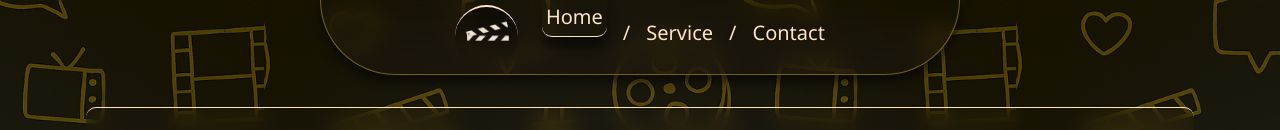
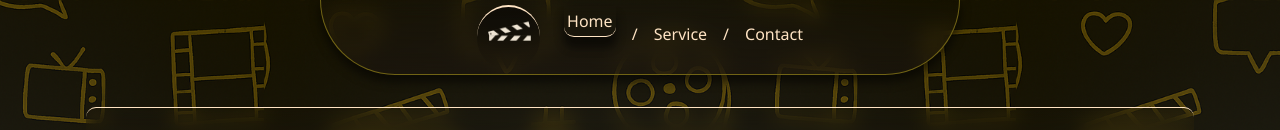
Before and after one commit to Claudio9905/ReelConnect---CapstonProject, a React (Vite) app in the folder FRONT-END/reelconnect/: page / in a window 1280 px wide. Shown: the top 130 px of the page. Built offline with nearby package versions, Linux system fonts and the light colour scheme; the HTML template or start-up script is replaced by a standard one.

Commit message:
Fix font-size of links in the navbar

```diff
--- a/FRONT-END/reelconnect/src/components/MyNavbar.tsx
+++ b/FRONT-END/reelconnect/src/components/MyNavbar.tsx
@@ -23,7 +23,7 @@
               />
             </Link>
           </div>
-          <div className="d-flex justify-content-around gap-2 fs-5 div-link">
+          <div className="d-flex justify-content-around gap-2 fs-6 div-link">
             <Link
               to={"/"}
               className={` text-decoration-none d-flex justify-content-around link  ${
@@ -71,7 +71,7 @@
               />
             </Link>
           </div>
-          <div className="d-flex justify-content-around gap-3 fs-3 div-link-md">
+          <div className="d-flex justify-content-around gap-3 fs-4 div-link-md">
             <Link
               to={"/"}
               className={` text-decoration-none d-flex justify-content-around link  ${
@@ -119,7 +119,7 @@
               />
             </Link>
           </div>
-          <div className="d-flex justify-content-around gap-3 fs-5 div-link-lg">
+          <div className="d-flex justify-content-around gap-3 fs-6 div-link-lg">
             <Link
               to={"/"}
               className={` text-decoration-none d-flex justify-content-around link  ${
```
